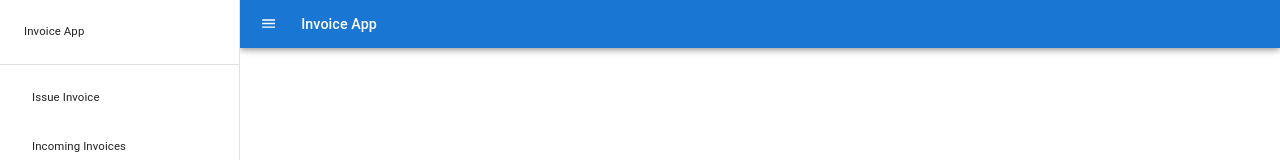
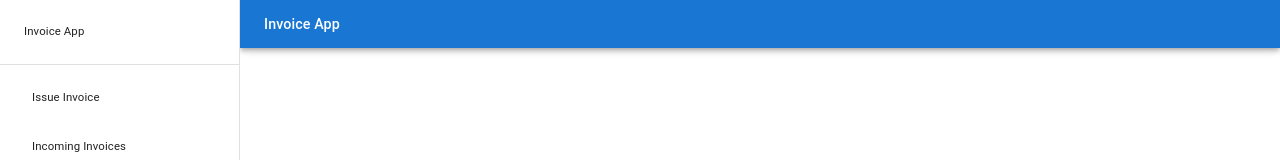
Before and after one commit to greg2012201/invoice-app-frontend, a React (Create React App) app: page / in a window 1280 px wide. Shown: the top 160 px of the page. Built offline with nearby package versions, Linux system fonts and the light colour scheme.

Commit message:
Do not show menu icon on large screen.

```diff
--- a/src/components/TopBar/TopBar.tsx
+++ b/src/components/TopBar/TopBar.tsx
@@ -21,7 +21,7 @@ const TopBar: FC<Props> = ({ handleDrawerToggle }) => {
                     edge="start"
                     color="inherit"
                     aria-label="menu"
-                    sx={{ mr: 2 }}
+                    sx={{ mr: 2, display: { sm: 'none' } }}
                     onClick={handleDrawerToggle}
                 >
                     <MenuIcon />
```
